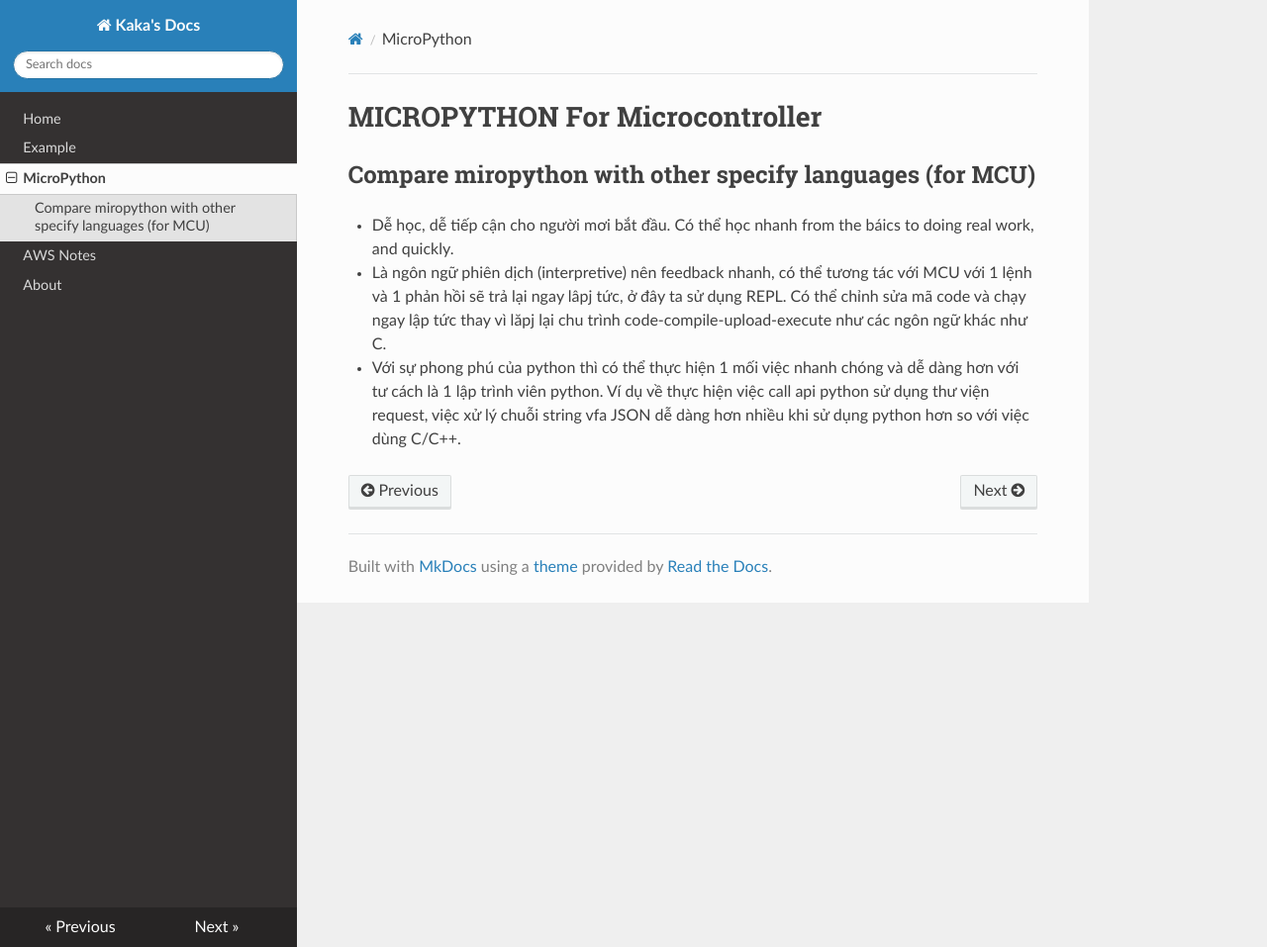
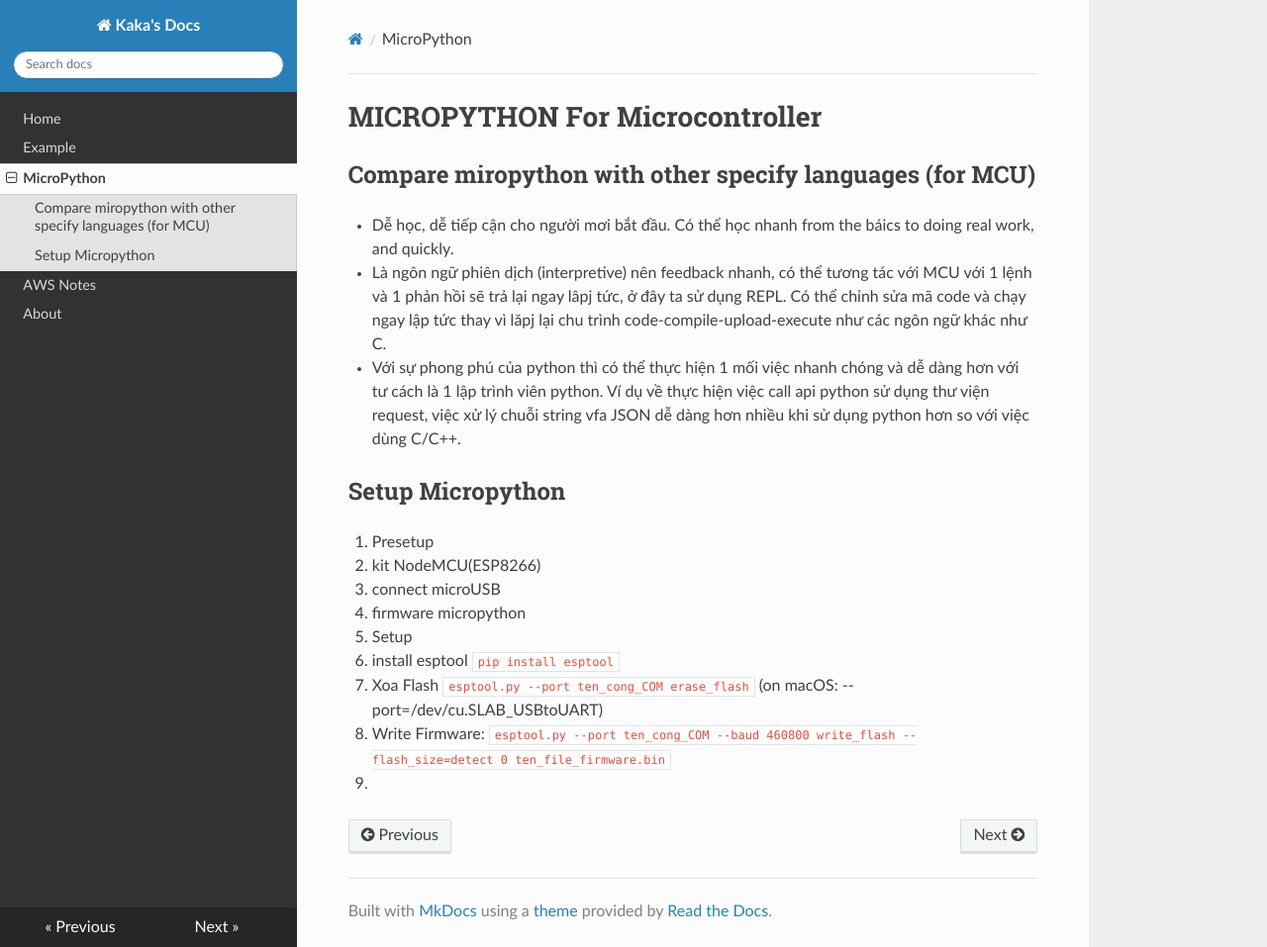
Before and after one commit to nghiango262/kaka-document, an MkDocs documentation site: the page built from docs/micropython.md, in a window 1280 px wide and 957 px high. Shown: the whole window at 99% size. Built offline with MkDocs 1.6.1, drawn with Linux system fonts in a browser that asks for light colours; nearby versions of some CDN libraries.

Commit message:
Update micropython.md

````diff
--- a/docs/micropython.md
+++ b/docs/micropython.md
@@ -4,3 +4,27 @@
 - Dễ học, dễ tiếp cận cho người mơi bắt đầu. Có thể học nhanh from the báics to doing real work, and quickly.
 - Là ngôn ngữ phiên dịch (interpretive) nên feedback nhanh, có thể tương tác với MCU với 1 lệnh và 1 phản hồi sẽ trả lại ngay lâpj tức, ở đây ta sử dụng REPL. Có thể chỉnh sửa mã code và chạy ngay lập tức thay vì lăpj lại chu trình code-compile-upload-execute như các ngôn ngữ khác như C.
 - Với sự phong phú của python thì có thể thực hiện 1 mối việc nhanh chóng và dễ dàng hơn với tư cách là 1 lập trình viên python. Ví dụ về thực hiện việc call api python sử dụng thư viện request, việc xử lý chuỗi string vfa JSON dễ dàng hơn nhiều khi sử dụng python hơn so với việc dùng C/C++.
+
+
+## Setup Micropython
+
+1. Presetup
+- kit NodeMCU(ESP8266)
+- connect microUSB
+- firmware micropython
+2. Setup
+  - install esptool
+  ```
+    pip install esptool
+  ```
+  - Xoa Flash
+  ```
+    esptool.py --port ten_cong_COM erase_flash
+  ```
+  (on macOS: --port=/dev/cu.SLAB_USBtoUART)
+
+  - Write Firmware:
+  ```
+    esptool.py --port ten_cong_COM --baud 460800 write_flash --flash_size=detect 0 ten_file_firmware.bin
+  ```
+3.
````
